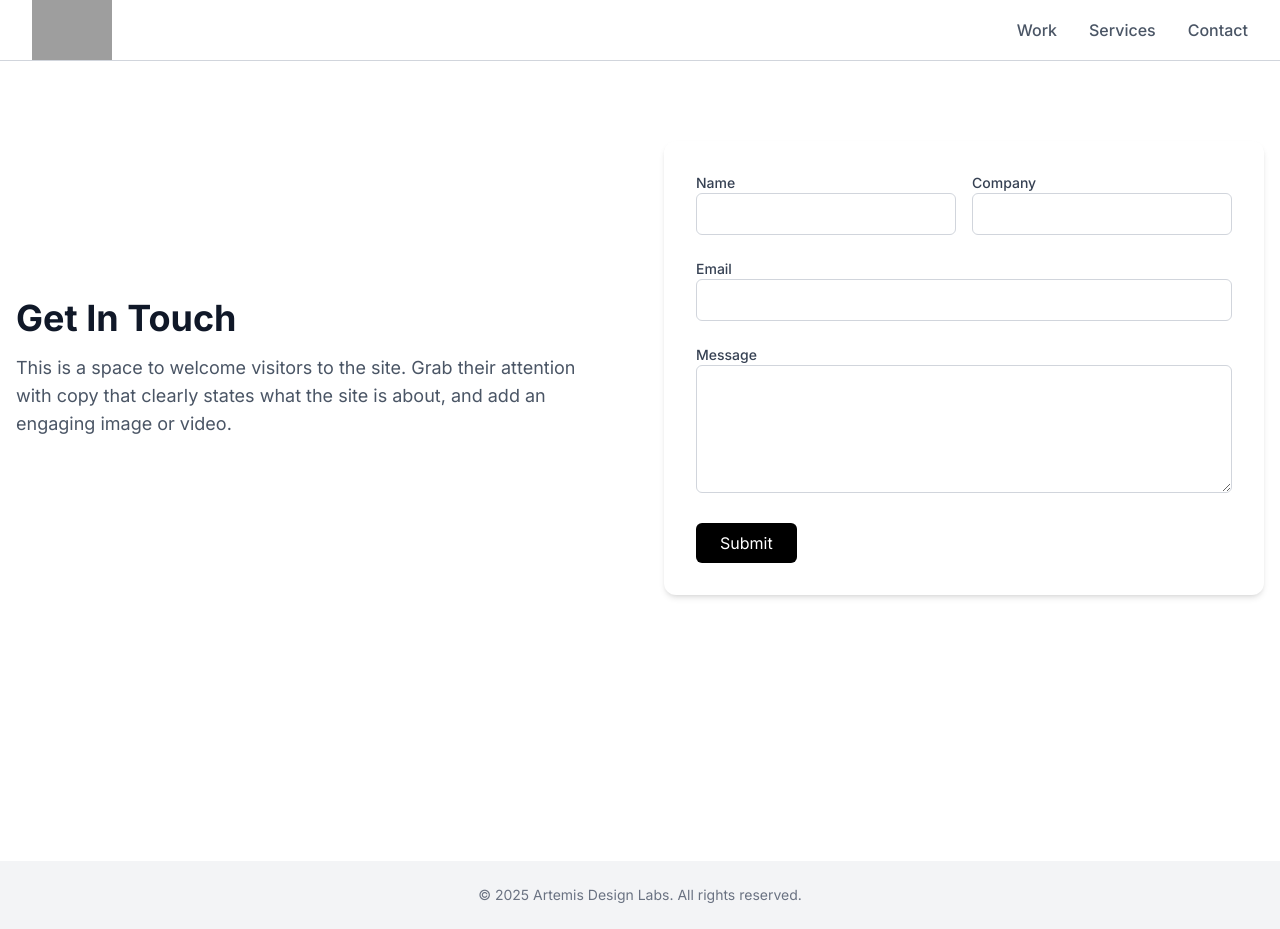
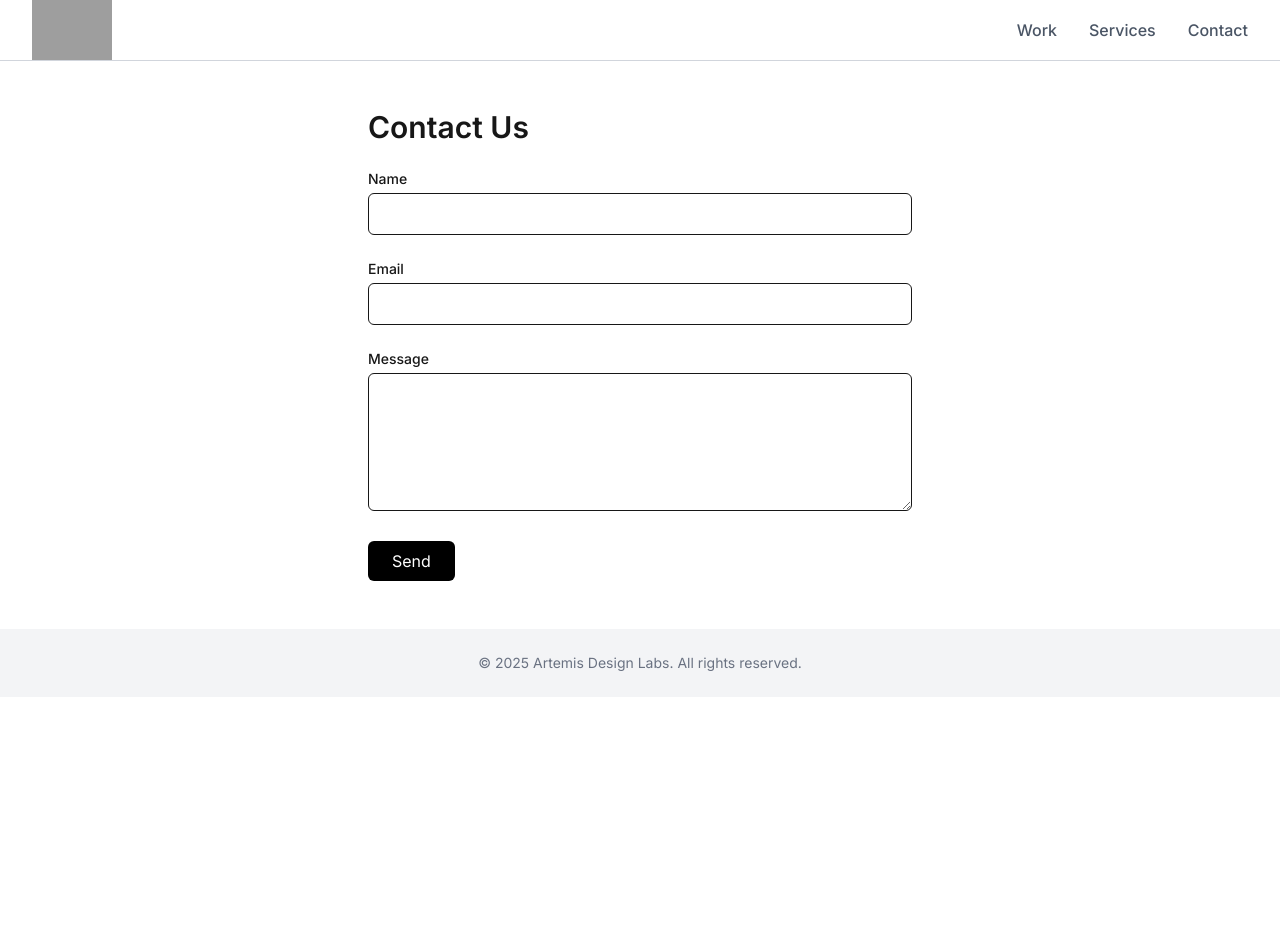
Before and after one commit to Electromau5/adl-website, a Next.js app: page /contact in a window 1280 px wide. After the commit the page ends 800 px from the top, so only its background shows below. Built offline with nearby package versions, Linux system fonts and the light colour scheme; grey boxes are pictures that could not be loaded.

Commit message:
Additional fixes to Contact page

```diff
--- a/src/app/contact/page.tsx
+++ b/src/app/contact/page.tsx
@@ -3,59 +3,44 @@
 import { useState } from 'react';
 
 export default function ContactPage() {
-  const [form, setForm] = useState({ name: '', company: '', email: '', message: '' });
-  const [submitted, setSubmitted] = useState(false);
-  const [error, setError] = useState('');
-  const [isSubmitting, setIsSubmitting] = useState(false);
-
-  const handleChange = (e: React.ChangeEvent<HTMLInputElement | HTMLTextAreaElement>) => {
-    setForm({ ...form, [e.target.name]: e.target.value });
-  };
+  const [name, setName] = useState('');
+  const [email, setEmail] = useState('');
+  const [message, setMessage] = useState('');
+  const [success, setSuccess] = useState(false);
+  const [error, setError] = useState(''); // ✅ Fix: Declare error state
 
   const handleSubmit = async (e: React.FormEvent) => {
     e.preventDefault();
-    setIsSubmitting(true);
-    setError('');
+    setSuccess(false);
+    setError(''); // Clear previous errors
 
     try {
       const res = await fetch('/api/contact', {
         method: 'POST',
-        headers: { 'Content-Type': 'application/json' },
-        body: JSON.stringify(form),
+        body: JSON.stringify({ name, email, message }),
+        headers: {
+          'Content-Type': 'application/json',
+        },
       });
 
-      if (res.ok) {
-        setSubmitted(true);
-        setForm({ name: '', company: '', email: '', message: '' });
-      } else {
-        const data = await res.json();
-        setError(data?.message || 'Submission failed.');
-      }
+      if (!res.ok) throw new Error('Failed to submit form');
+
+      setSuccess(true);
+      setName('');
+      setEmail('');
+      setMessage('');
     } catch (err) {
-      setError('Something went wrong. Please try again.');
-    } finally {
-      setIsSubmitting(false);
+      console.error('Form submission error:', err);
+      setError('Something went wrong. Please try again later.'); // ✅ Set error
     }
   };
 
   return (
-    <div className="min-h-screen bg-white px-4 py-20">
-      <div className="max-w-7xl mx-auto grid grid-cols-1 md:grid-cols-2 gap-12 items-center">
-        {/* Left Text Block */}
-        <div>
-          <h1 className="text-4xl font-bold text-gray-900 mb-4">Get In Touch</h1>
-          <p className="text-gray-600 text-lg">
-            This is a space to welcome visitors to the site. Grab their attention with copy that clearly states
-            what the site is about, and add an engaging image or video.
-          </p>
-        </div>
-
-        {/* Right Form Block */}
-        <div className="bg-white shadow-md rounded-xl p-8 w-full">
-          {submitted ? (
-            <div className="text-center">
-              <p className="text-green-600 text-lg mb-2">Thanks for reaching out!</p>
-              <p className="text-gray-600">We&rsquo;ll get back to you soon.</p>
+    <div className="max-w-xl mx-auto px-4 py-12">
+      <h1 className="text-3xl font-semibold mb-6">Contact Us</h1>
+      {success ? (
+        <div className="bg-green-50 text-green-700 p-4 rounded-md text-sm">
+          Your message has been sent!
         </div>
       ) : (
         <form onSubmit={handleSubmit} className="space-y-6">
@@ -65,72 +50,47 @@ export default function ContactPage() {
             </div>
           )}
 
-              {/* Name + Company */}
-              <div className="grid grid-cols-1 sm:grid-cols-2 gap-4">
           <div>
-                  <label className="block text-sm font-medium text-gray-700">Name</label>
+            <label className="block mb-1 text-sm font-medium">Name</label>
             <input
-                    name="name"
-                    value={form.name}
-                    onChange={handleChange}
-                    className="w-full border border-gray-300 px-4 py-2 rounded-md"
+              type="text"
+              className="w-full border px-4 py-2 rounded-md"
+              value={name}
+              onChange={(e) => setName(e.target.value)}
               required
-                    disabled={isSubmitting}
-                  />
-                </div>
-                <div>
-                  <label className="block text-sm font-medium text-gray-700">Company</label>
-                  <input
-                    name="company"
-                    value={form.company}
-                    onChange={handleChange}
-                    className="w-full border border-gray-300 px-4 py-2 rounded-md"
-                    disabled={isSubmitting}
-                  />
-                </div>
-              </div>
-
-              {/* Email */}
-              <div>
-                <label className="block text-sm font-medium text-gray-700">Email</label>
-                <input
-                  name="email"
-                  type="email"
-                  value={form.email}
-                  onChange={handleChange}
-                  className="w-full border border-gray-300 px-4 py-2 rounded-md"
-                  required
-                  disabled={isSubmitting}
             />
           </div>
 
-              {/* Message */}
           <div>
-                <label className="block text-sm font-medium text-gray-700">Message</label>
-                <textarea
-                  name="message"
-                  value={form.message}
-                  onChange={handleChange}
-                  className="w-full border border-gray-300 px-4 py-2 rounded-md h-32"
+            <label className="block mb-1 text-sm font-medium">Email</label>
+            <input
+              type="email"
+              className="w-full border px-4 py-2 rounded-md"
+              value={email}
+              onChange={(e) => setEmail(e.target.value)}
               required
-                  disabled={isSubmitting}
             />
           </div>
 
-              {/* Submit Button */}
           <div>
+            <label className="block mb-1 text-sm font-medium">Message</label>
+            <textarea
+              className="w-full border px-4 py-2 rounded-md"
+              rows={5}
+              value={message}
+              onChange={(e) => setMessage(e.target.value)}
+              required
+            />
+          </div>
+
           <button
             type="submit"
-                  className="bg-black text-white px-6 py-2 rounded-md hover:bg-gray-900 disabled:opacity-50 disabled:cursor-not-allowed"
-                  disabled={isSubmitting}
+            className="bg-black text-white px-6 py-2 rounded-md hover:bg-gray-800"
           >
-                  {isSubmitting ? 'Submitting...' : 'Submit'}
+            Send
           </button>
-              </div>
         </form>
       )}
     </div>
-      </div>
-    </div>
   );
 }
```
Lines whose indentation alone changed are shown as unchanged.
